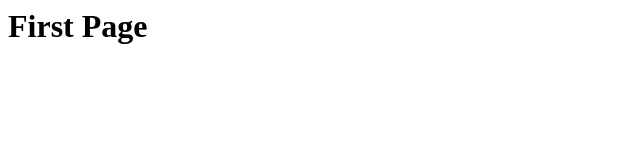
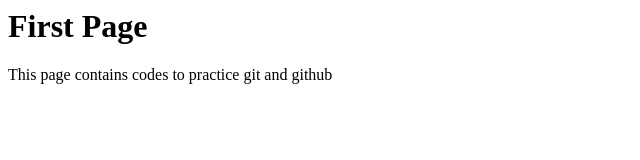
Before and after one commit to MayherunNessa/gitPractice, a plain HTML site: page index.html in a window 1280 px wide. Shown: the whole page, without its empty margins (0-640 px from the left). Drawn offline with Linux system fonts and the light colour scheme.

Commit message:
Update index.html

```diff
--- a/index.html
+++ b/index.html
@@ -6,5 +6,6 @@
 </head>
 <body>
     <h1>First Page</h1>
+    <p>This page contains codes to practice git and github</p>
 </body>
 </html>
```
